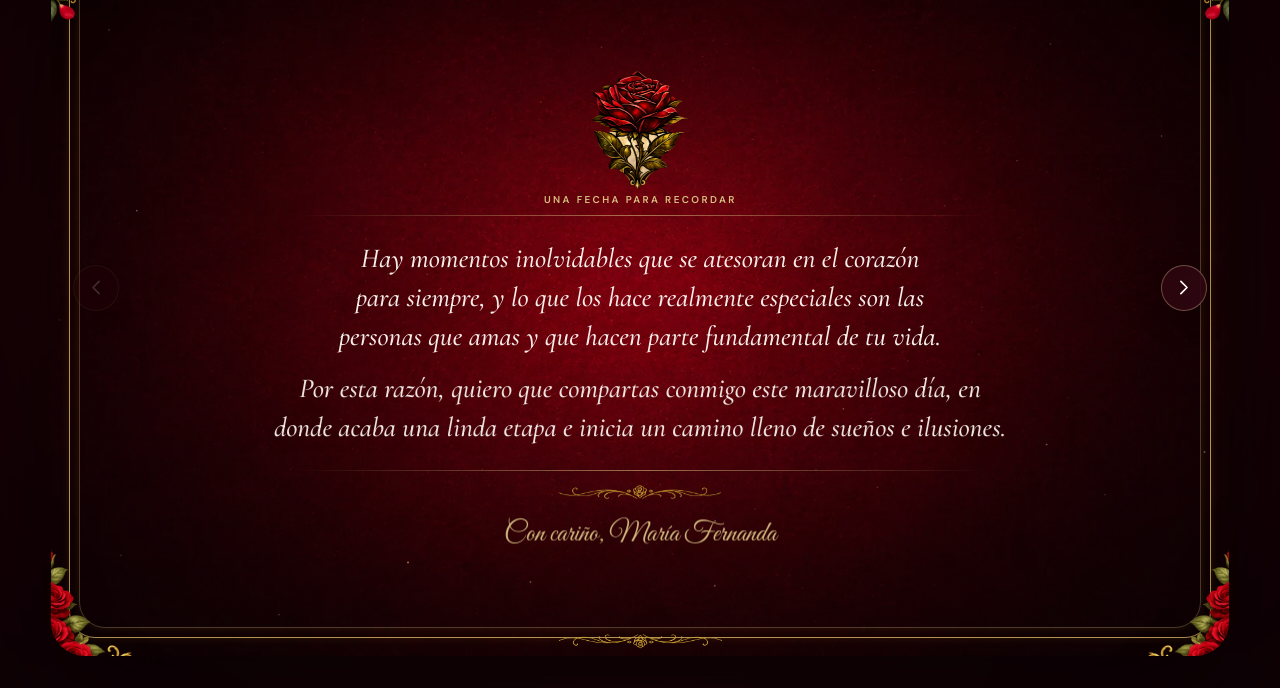
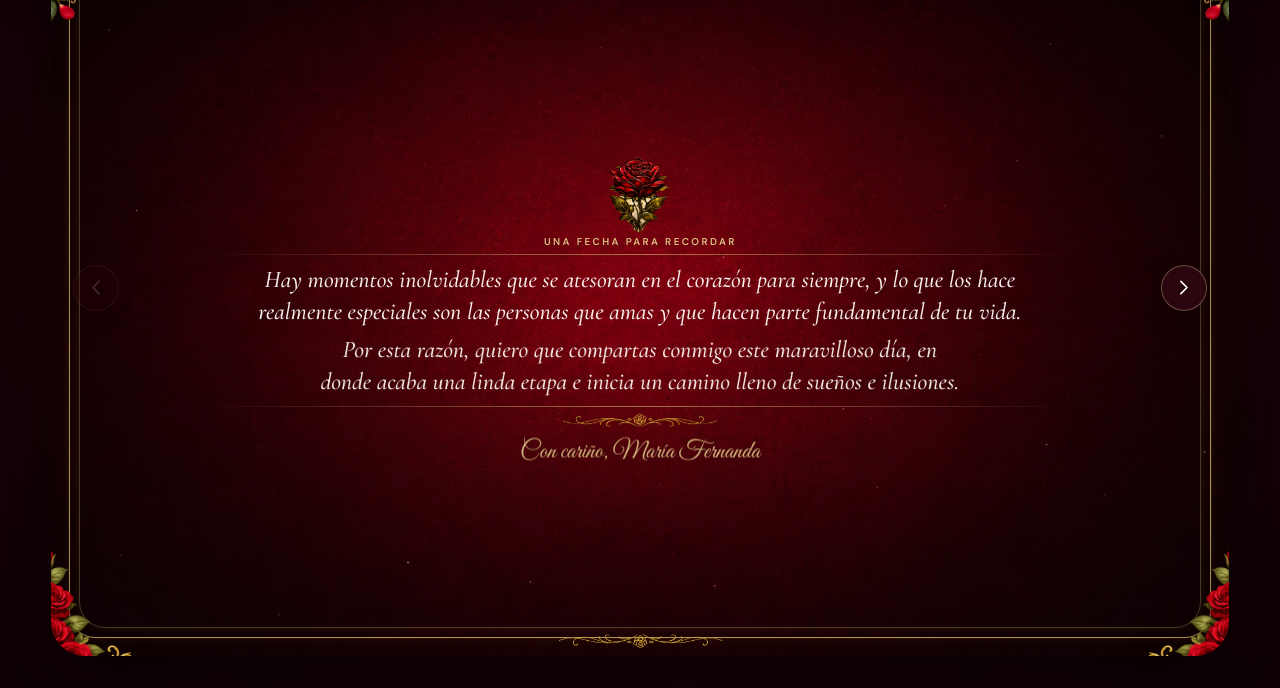
Before and after one commit to jwagnerpenagos-ai/WebInvitation, a plain HTML site: page index.html in a window 1280 px wide. Both pictures are taken after a click on the button "ABRIR INVITACIÓN". Shown: the part 112-800 px from the top of the page. Drawn offline with nearby package versions, Linux system fonts and the light colour scheme.

Commit message:
Scale legend scene to viewport height on desktop
Adds a min-width:769px block that sizes the legend emblem, message,
and signature off clamp()'d vh values so the block compacts on short
laptop windows instead of overflowing the shell.

Co-Authored-By: Claude Sonnet 5 <noreply@anthropic.com>

```diff
--- a/src/styles/scenes.css
+++ b/src/styles/scenes.css
@@ -630,3 +630,58 @@
   justify-self: center;
   filter: drop-shadow(0 18px 24px rgba(0, 0, 0, 0.25));
 }
+
+/*
+ * Leyenda en escritorio
+ * El bloque se compacta según la altura disponible para evitar que la firma
+ * o el separador queden fuera del lienzo en portátiles y ventanas 16:10.
+ * Los estilos móviles permanecen definidos en responsive.css.
+ */
+@media (min-width: 769px) {
+  .legend-scene__content {
+    justify-content: center;
+    width: min(100%, 1080px);
+    height: 100%;
+    padding: clamp(0.3rem, 1.15vh, 0.75rem) clamp(1rem, 2.5vw, 2rem);
+  }
+
+  .legend-scene__emblem {
+    width: clamp(68px, 9.5vh, 96px);
+    max-height: clamp(68px, 9.5vh, 96px);
+    margin-bottom: 0.1rem;
+  }
+
+  .legend-scene__content > .scene-kicker {
+    margin-bottom: 0.35rem;
+  }
+
+  .legend-scene__message {
+    width: min(100%, 1000px);
+    padding: clamp(0.55rem, 1.25vh, 0.8rem) clamp(1rem, 2vw, 1.5rem);
+  }
+
+  .legend-scene__message::before,
+  .legend-scene__message::after {
+    width: min(92%, 880px);
+  }
+
+  .legend-scene__message p {
+    font-size: clamp(1.3rem, 3vh, 1.8rem);
+    line-height: 1.32;
+  }
+
+  .legend-scene__message p + p {
+    margin-top: clamp(0.35rem, 0.9vh, 0.55rem);
+  }
+
+  .legend-scene__divider {
+    width: clamp(145px, 17vw, 220px);
+    height: 26px;
+    margin: clamp(0.15rem, 0.55vh, 0.3rem) 0 0.05rem;
+  }
+
+  .legend-scene__signature {
+    font-size: clamp(1.45rem, 3.1vh, 1.95rem);
+    line-height: 1.05;
+  }
+}
```
